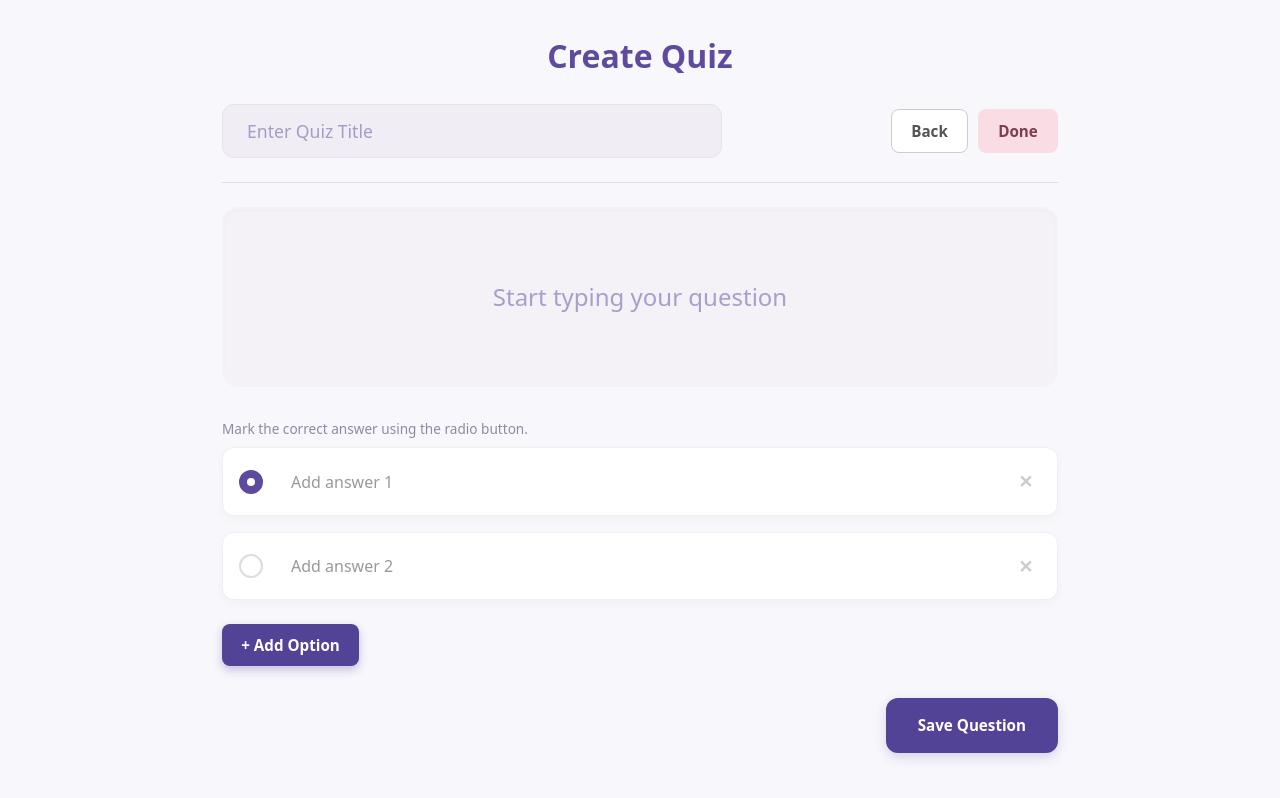
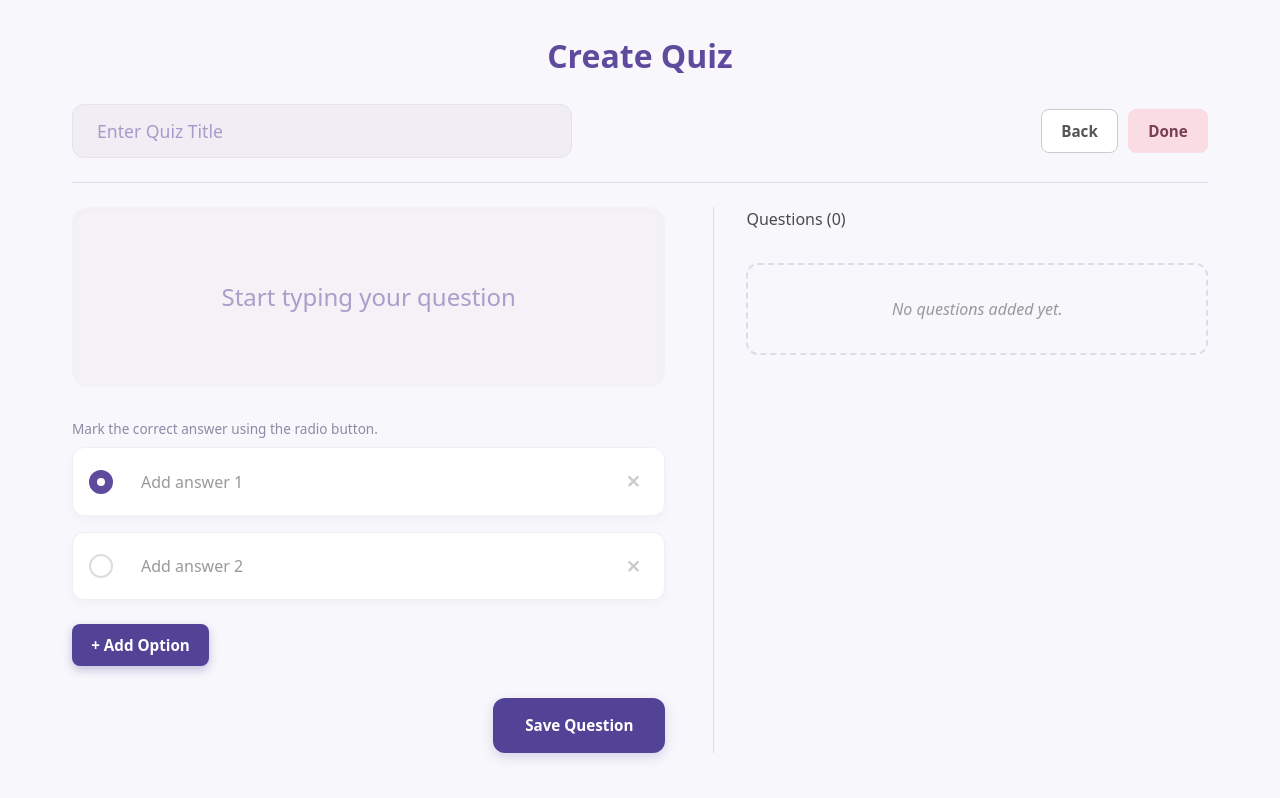
Before and after one commit to Aifrion/Type-Learner, a React (Vite) app in the folder client/: page /create in a window 1280 px wide. Built offline with nearby package versions, Linux system fonts and the light colour scheme.

Commit message:
More responsive layout

```diff
--- a/client/src/pages/QuizCreate/index.tsx
+++ b/client/src/pages/QuizCreate/index.tsx
@@ -78,6 +78,7 @@ const QuizCreate: React.FC = () => {
 
     setQuestions([...questions, currentQuestion]);
 
+    // Reset editor
     setCurrentQuestion({
       prompt: '',
       options: ['', ''],
@@ -111,10 +112,9 @@ const QuizCreate: React.FC = () => {
 
   return (
     <div className="quiz-create-container">
-
-      {/* 1. Added Heading for Accessibility/Tests */}
       <h1>Create Quiz</h1>
 
+      {/* Header Section */}
       <div className="quiz-header">
         <div className="quiz-title-section">
           <input
@@ -134,6 +134,10 @@ const QuizCreate: React.FC = () => {
 
       <hr />
 
+      {/* --- START RESPONSIVE LAYOUT WRAPPER --- */}
+      <div className="create-quiz-layout">
+
+        {/* Left Column: Editor */}
         <div className="question-editor">
           <div className="form-group">
             <input
@@ -187,29 +191,46 @@ const QuizCreate: React.FC = () => {
           </div>
         </div>
 
-      {questions.length > 0 && (
+        {/* Right Column: List (Always Visible) */}
         <div className="questions-list-section">
           <h3>Questions ({questions.length})</h3>
+
+          {questions.length === 0 ? (
+            <div className="empty-state">
+              <p>No questions added yet.</p>
+            </div>
+          ) : (
             <ul className="questions-list">
               {questions.map((q, i) => (
                 <li key={i} className="question-item">
                   <div className="question-card-header">
                     <strong>{i + 1}. {q.prompt}</strong>
                     <div className="question-actions">
+
+                      {/* --- SVG Edit Icon --- */}
                       <button
                         className="btn-icon btn-edit"
                         onClick={() => handleEditQuestion(i)}
                         title="Edit Question"
                       >
-                      ✎
+                        <svg width="18" height="18" viewBox="0 0 24 24" fill="none" stroke="currentColor" strokeWidth="2" strokeLinecap="round" strokeLinejoin="round">
+                          <path d="M11 4H4a2 2 0 0 0-2 2v14a2 2 0 0 0 2 2h14a2 2 0 0 0 2-2v-7"></path>
+                          <path d="M18.5 2.5a2.121 2.121 0 0 1 3 3L12 15l-4 1 1-4 9.5-9.5z"></path>
+                        </svg>
                       </button>
+
+                      {/* --- SVG Trash Icon --- */}
                       <button
                         className="btn-icon btn-delete"
                         onClick={() => handleDeleteQuestion(i)}
                         title="Delete Question"
                       >
-                      🗑️
+                        <svg width="18" height="18" viewBox="0 0 24 24" fill="none" stroke="currentColor" strokeWidth="2" strokeLinecap="round" strokeLinejoin="round">
+                          <polyline points="3 6 5 6 21 6"></polyline>
+                          <path d="M19 6v14a2 2 0 0 1-2 2H7a2 2 0 0 1-2-2V6m3 0V4a2 2 0 0 1 2-2h4a2 2 0 0 1 2 2v2"></path>
+                        </svg>
                       </button>
+
                     </div>
                   </div>
 
@@ -226,9 +247,13 @@ const QuizCreate: React.FC = () => {
                 </li>
               ))}
             </ul>
+          )}
         </div>
-      )}
 
+      </div>
+      {/* --- END RESPONSIVE LAYOUT WRAPPER --- */}
+
+      {/* Modal */}
       {showModal && (
         <div className="modal-overlay">
           <div className="modal-content">
--- a/client/src/styles/QuizCreate.css
+++ b/client/src/styles/QuizCreate.css
@@ -12,7 +12,6 @@ body {
   padding: 2rem;
 }
 
-/* --- ADDED HEADING STYLE --- */
 h1 {
   color: #5e4b9e;
   font-size: 2rem;
@@ -218,7 +217,7 @@ hr {
 }
 .btn-save:hover { background-color: #3e3175; transform: translateY(-1px); }
 
-/* --- Preview List --- */
+/* --- Preview List (Mobile Default) --- */
 .questions-list-section {
   margin-top: 3rem;
   border-top: 1px solid #e0dbe9;
@@ -357,3 +356,53 @@ hr {
   from { opacity: 0; transform: scale(0.9); }
   to { opacity: 1; transform: scale(1); }
 }
+
+/* Mobile First is the default (above).
+   The following applies to Tablets (Portrait+), Laptops, and Desktops.
+   Breakpoint: 900px
+*/
+@media (min-width: 900px) {
+  .quiz-create-container {
+    max-width: 1200px; /* Increase width to fit both columns */
+  }
+
+  /* The wrapper becomes a 2-column grid */
+  .create-quiz-layout {
+    display: grid;
+    grid-template-columns: 1.2fr 1fr; /* Editor slightly larger than list */
+    gap: 3rem;
+    align-items: start;
+  }
+
+  /* Adjust Editor styling for grid context */
+  .question-editor {
+    margin-top: 0;
+  }
+
+  /* Adjust List styling for grid context (Right Column) */
+  .questions-list-section {
+    margin-top: 0;
+    border-top: none;
+    border-left: 1px solid #e0dbe9;
+    padding-top: 0;
+    padding-left: 2rem;
+    height: 100%;
+  }
+
+  /* In the sidebar, stack questions in a single column
+     instead of the grid-auto-fill used on mobile */
+  .questions-list {
+    grid-template-columns: 1fr;
+  }
+
+  /* Placeholder text when no questions exist */
+.empty-state {
+  text-align: center;
+  color: #999;
+  font-style: italic;
+  margin-top: 2rem;
+  padding: 2rem;
+  border: 2px dashed #e0dbe9;
+  border-radius: 12px;
+}
+}
```
Lines whose indentation alone changed are shown as unchanged.
